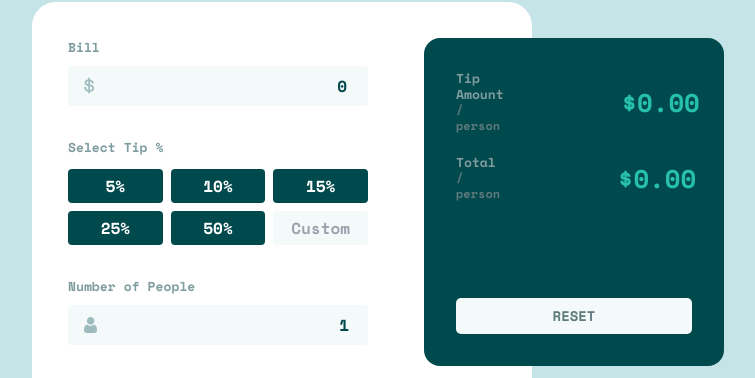
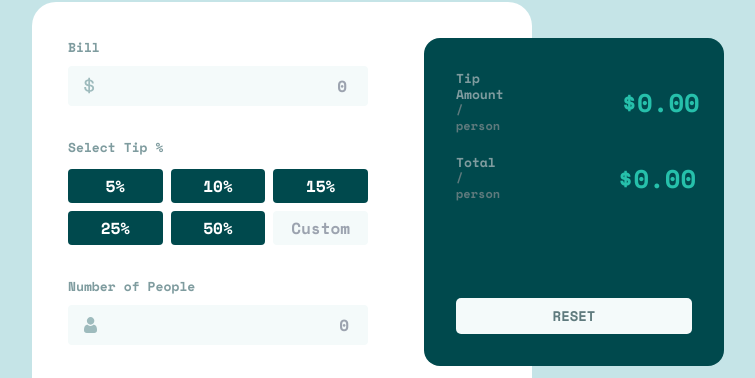
Before and after one commit to abdullah4tech/tip-calculator, a Vue app: page / in a window 1280 px wide. Shown: the part 257-635 px from the top of the page, without its empty margins (358-1113 px from the left). Built offline with nearby package versions, Linux system fonts and the light colour scheme.

Commit message:
fix: change# default values to placeholder

```diff
--- a/src/App.vue
+++ b/src/App.vue
@@ -5,9 +5,9 @@ import iconPerson from './Icons/icon-person.vue'
 import { computed, ref } from 'vue'
 
 const selectedTip = ref(null)
-const number_people = ref(1)
+const number_people = ref(null)
 const custom_input = ref(null)
-const billAmount = ref(0)
+const billAmount = ref(null)
 
 const tipAmountPerPerson = computed(() => {
   const tipPercentage = custom_input.value || selectedTip.value || 0
@@ -48,6 +48,7 @@ const deb = (i) => {
               v-model="billAmount"
               class="outline-none bg-transparent text-right"
               type="number"
+              placeholder="0"
             />
           </div>
         </div>
@@ -96,6 +97,7 @@ const deb = (i) => {
               class="outline-none bg-transparent text-right"
               v-model="number_people"
               type="number"
+              placeholder="0"
             />
           </div>
         </div>
```
